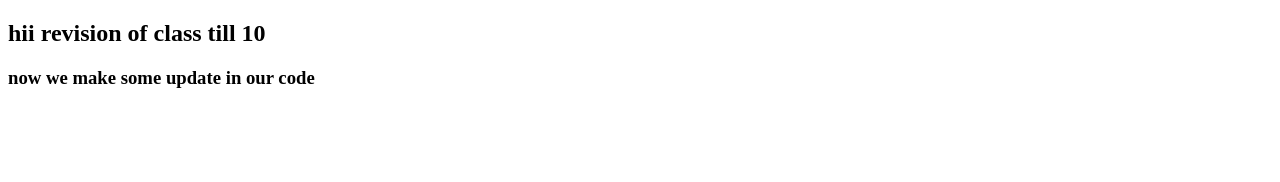
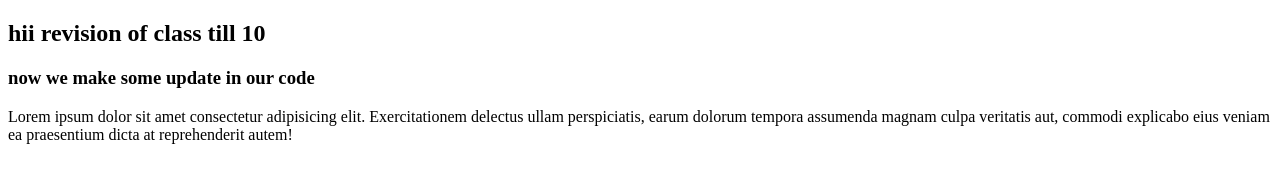
Before and after one commit to lazybum09/gitvrevise, a plain HTML site: page index.html in a window 1280 px wide. Drawn offline with Linux system fonts and the light colour scheme.

Commit message:
update file

```diff
--- a/index.html
+++ b/index.html
@@ -8,5 +8,6 @@
 <body>
     <h2>hii revision of class till 10</h2>
     <h3>now we make some update in our code</h3>
+    <p>Lorem ipsum dolor sit amet consectetur adipisicing elit. Exercitationem delectus ullam perspiciatis, earum dolorum tempora assumenda magnam culpa veritatis aut, commodi explicabo eius veniam ea praesentium dicta at reprehenderit autem!</p>
 </body>
 </html>
```
